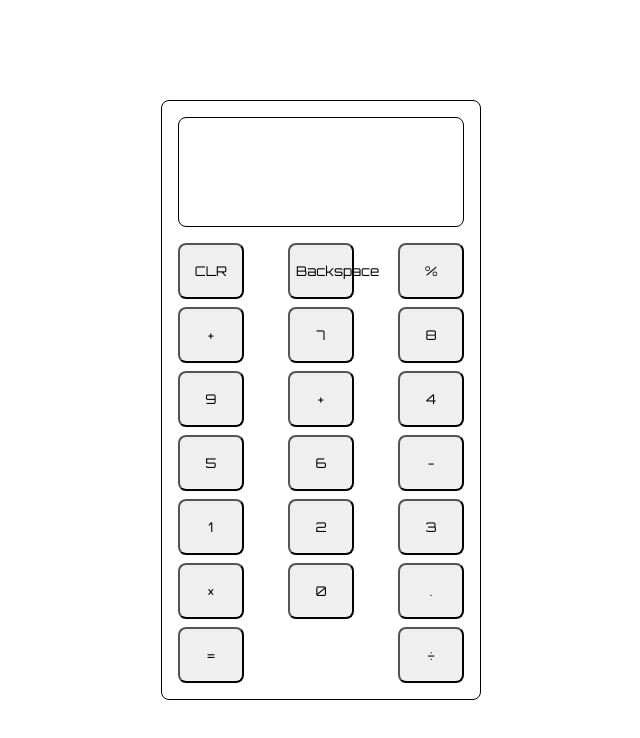
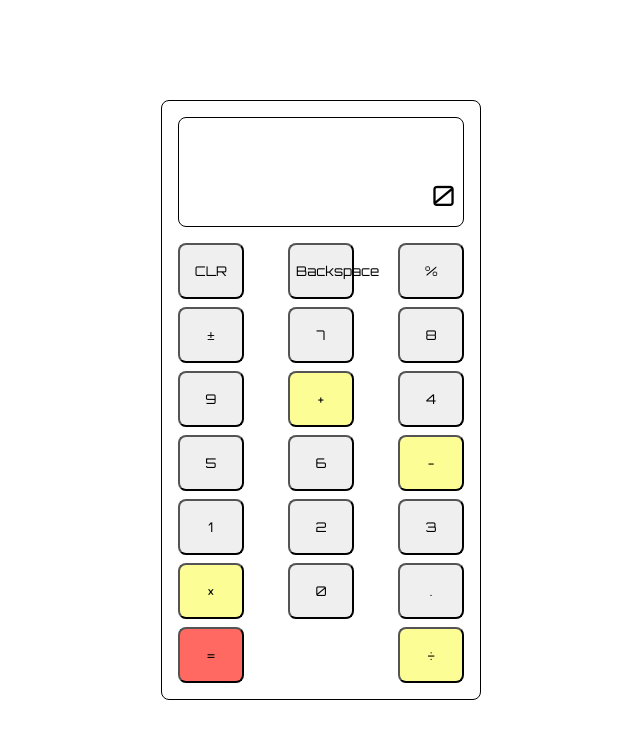
Before and after one commit to Errol-Anthony-Jano/final-project-calculator, a plain HTML site: page index.html in a window 1280 px wide. Shown: the whole page, without its empty margins (319-959 px from the left). Drawn offline with Linux system fonts and the light colour scheme.

Commit message:
Added styling and event listeners to some of the buttons

```diff
--- a/script.js
+++ b/script.js
@@ -1,13 +1,83 @@
-const buttonList = [['CLR', 'Backspace', '%', '\u002b'], ['7','8','9','+'], ['4','5','6','-'], ['1','2','3','\u00d7'], ['0', '.', '=', '\u00f7']]
+const buttonList = [['CLR', 'Backspace', '%', '\u00b1'], ['7','8','9','+'], ['4','5','6','-'], ['1','2','3','\u00d7'], ['0', '.', '=', '\u00f7']]
 
 const buttonPanel = document.querySelector("#button-panel");
+const expressionDisplay = document.querySelector("#expression");
+const resultDisplay = document.querySelector("#result");
+let expressionStack = []
 
+expressionDisplay.textContent = ""
+resultDisplay.textContent = "0"
 
 
 for (let i = 0; i < buttonList.length; i++) {
     for (let j = 0; j < buttonList[i].length; j++) {
         const btn = document.createElement("button");
         btn.textContent = buttonList[i][j];
+
+        if (!isNaN(buttonList[i][j])) {
+            btn.classList.add("number")
+        }
+
+        if (isOperator(buttonList[i][j])) {
+            btn.classList.add("operator");
+            btn.setAttribute("id", returnOperator(buttonList[i][j]))
+        }
+
+        if (buttonList[i][j] == '=') {
+            btn.classList.add("equals");
+            btn.style.background = "#FF6961"
+        }
+
+
         buttonPanel.appendChild(btn);
     }
 }
+
+buttonPanel.addEventListener("click", (e) => {
+    if (e.target.classList.contains("number")) {
+        expressionDisplay.textContent += e.target.textContent;
+    }
+
+    if (e.target.textContent == "CLR") {
+        expressionDisplay.textContent = ""
+    }
+
+    if (e.target.classList.contains("operator")) {
+        expressionDisplay.textContent += e.target.textContent;
+    }
+});
+
+function isOperator(str) {
+    return str == '+' || str == '\u00d7' || str == '\u00f7' || str == '-';
+}
+
+function returnOperator(str) {
+    if (str == '+') {
+        return "add";
+    }
+    else if (str == '\u00d7') {
+        return "multiply";
+    }
+    else if (str == '\u00f7') {
+        return "divide";
+    }
+    else {
+        return "subtract"
+    }
+}
+
+function add(num1, num2) {
+    return Number(num1) + Number(num2)
+}
+
+function subtract() {
+
+}
+
+function multiply() {
+
+}
+
+function divide() {
+
+}
--- a/styles.css
+++ b/styles.css
@@ -69,3 +69,7 @@ body {
 #expression, #result {
     font-family: "Orbitron", sans-serif;
 }
+
+.operator {
+    background-color: #fdfd96;
+}
```
